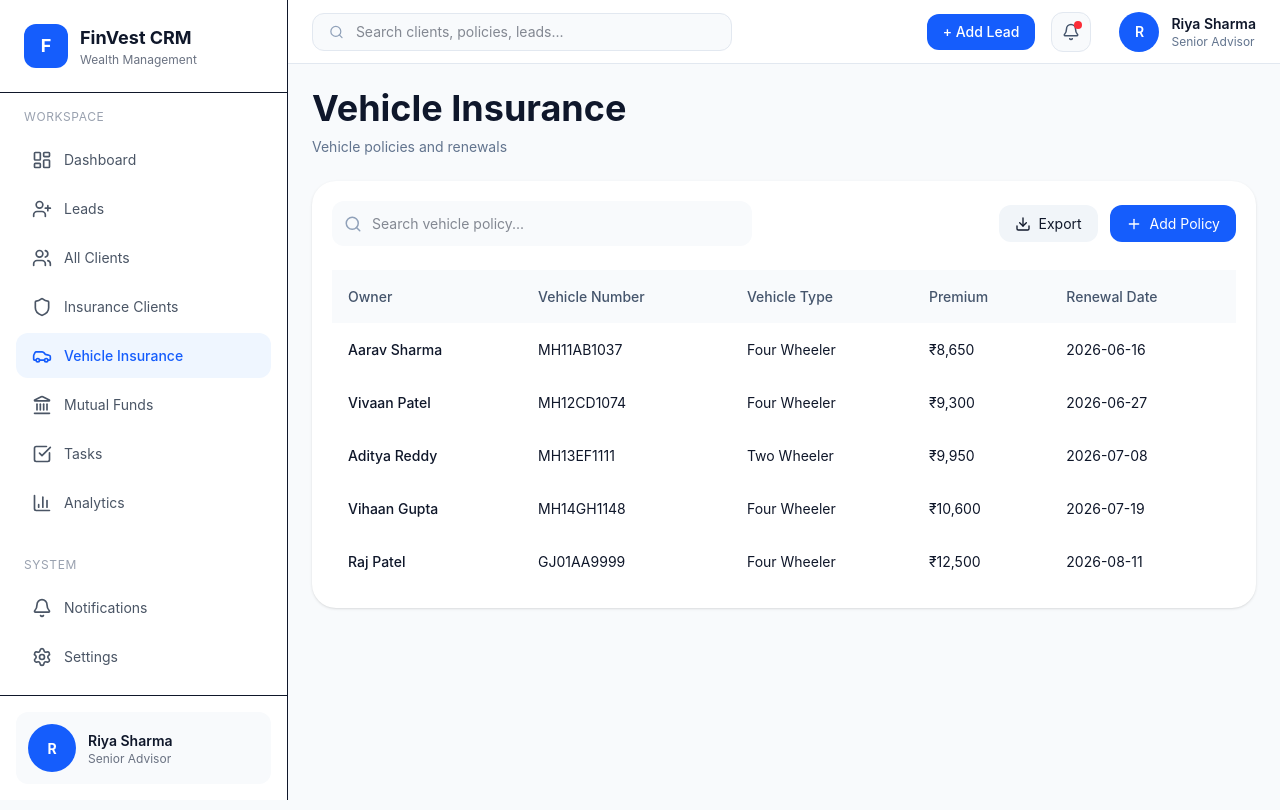
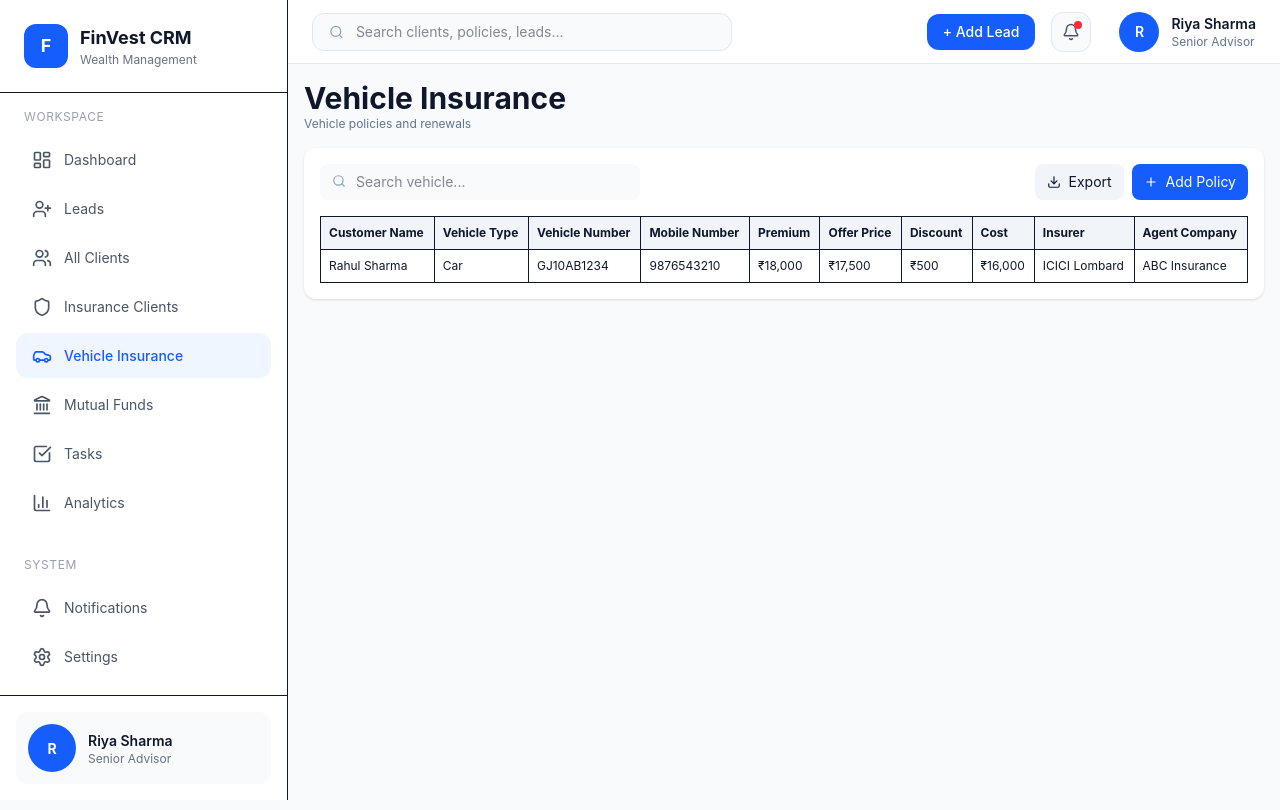
Before and after one commit to RashiFofaria10/crm-front, a React (Vite) app: page /vehicle-insurance in a window 1280 px wide. Shown: the top 810 px of the page. Built offline with nearby package versions, Linux system fonts and the light colour scheme.

Commit message:
Update VehicleInsurance.tsx

```diff
--- a/src/pages/VehicleInsurance.tsx
+++ b/src/pages/VehicleInsurance.tsx
@@ -3,46 +3,44 @@ import { Search, Download, Plus } from "lucide-react";
 
 export default function VehicleInsurance() {
   return (
-    <div className="p-6 bg-slate-50 min-h-screen">
+    <div className="p-4 bg-slate-50 min-h-screen">
 
-      <div className="mb-6">
-        <h1 className="text-4xl font-bold text-slate-900">
+      <div className="mb-4">
+        <h1 className="text-3xl font-bold text-slate-900">
           Vehicle Insurance
         </h1>
 
-        <p className="text-slate-500 mt-2">
+        <p className="text-xs text-slate-500">
           Vehicle policies and renewals
         </p>
       </div>
 
-      <div className="bg-white rounded-3xl shadow-sm p-5">
+      <div className="bg-white rounded-xl shadow-sm p-4">
 
-        <div className="flex justify-between items-center mb-6">
+        <div className="flex justify-between items-center mb-4">
 
-          <div className="relative w-[420px]">
-
+          <div className="relative w-[320px]">
             <Search
-              size={18}
-              className="absolute left-3 top-3.5 text-slate-400"
+              size={14}
+              className="absolute left-3 top-2.5 text-slate-400"
             />
 
             <input
               type="text"
-              placeholder="Search vehicle policy..."
-              className="w-full bg-slate-50 rounded-xl pl-10 py-3 outline-none"
+              placeholder="Search vehicle..."
+              className="w-full bg-slate-50 rounded-lg pl-9 py-2 text-sm outline-none"
             />
-
           </div>
 
-          <div className="flex gap-3">
+          <div className="flex gap-2">
 
-            <button className="bg-slate-100 hover:bg-slate-200 px-4 py-2 rounded-xl flex items-center gap-2 transition">
-              <Download size={16} />
+            <button className="bg-slate-100 px-3 py-2 rounded-lg flex items-center gap-2 text-sm">
+              <Download size={14} />
               Export
             </button>
 
-            <button className="bg-blue-600 hover:bg-blue-700 text-white px-4 py-2 rounded-xl flex items-center gap-2 transition">
-              <Plus size={16} />
+            <button className="bg-blue-600 text-white px-3 py-2 rounded-lg flex items-center gap-2 text-sm">
+              <Plus size={14} />
               Add Policy
             </button>
 
@@ -52,29 +50,49 @@ export default function VehicleInsurance() {
 
         <div className="overflow-x-auto">
 
-          <table className="w-full">
+          <table className="w-full border border-slate-200 text-xs">
 
             <thead>
-              <tr className="bg-slate-50 text-slate-600">
+              <tr className="bg-slate-100">
 
-                <th className="p-4 text-left font-medium">
-                  Owner
+                <th className="border p-2 text-left">
+                  Customer Name
                 </th>
 
-                <th className="p-4 text-left font-medium">
+                <th className="border p-2 text-left">
+                  Vehicle Type
+                </th>
+
+                <th className="border p-2 text-left">
                   Vehicle Number
                 </th>
 
-                <th className="p-4 text-left font-medium">
-                  Vehicle Type
+                <th className="border p-2 text-left">
+                  Mobile Number
                 </th>
 
-                <th className="p-4 text-left font-medium">
+                <th className="border p-2 text-left">
                   Premium
                 </th>
 
-                <th className="p-4 text-left font-medium">
-                  Renewal Date
+                <th className="border p-2 text-left">
+                  Offer Price
+                </th>
+
+                <th className="border p-2 text-left">
+                  Discount
+                </th>
+
+                <th className="border p-2 text-left">
+                  Cost
+                </th>
+
+                <th className="border p-2 text-left">
+                  Insurer
+                </th>
+
+                <th className="border p-2 text-left">
+                  Agent Company
                 </th>
 
               </tr>
@@ -82,36 +100,49 @@ export default function VehicleInsurance() {
 
             <tbody>
 
-              {vehiclePolicies.map((policy) => (
+              <tr>
 
-                <tr
-                  key={policy.id}
-                  className="hover:bg-slate-50 transition"
-                >
+                <td className="border p-2">
+                  Rahul Sharma
+                </td>
 
-                  <td className="p-4 font-medium">
-                    {policy.owner}
-                  </td>
+                <td className="border p-2">
+                  Car
+                </td>
 
-                  <td className="p-4">
-                    {policy.vehicleNumber}
-                  </td>
+                <td className="border p-2">
+                  GJ10AB1234
+                </td>
 
-                  <td className="p-4">
-                    {policy.vehicleType}
-                  </td>
+                <td className="border p-2">
+                  9876543210
+                </td>
 
-                  <td className="p-4">
-                    ₹{policy.premium.toLocaleString()}
-                  </td>
+                <td className="border p-2">
+                  ₹18,000
+                </td>
 
-                  <td className="p-4">
-                    {policy.renewalDate}
-                  </td>
+                <td className="border p-2">
+                  ₹17,500
+                </td>
 
-                </tr>
+                <td className="border p-2">
+                  ₹500
+                </td>
 
-              ))}
+                <td className="border p-2">
+                  ₹16,000
+                </td>
+
+                <td className="border p-2">
+                  ICICI Lombard
+                </td>
+
+                <td className="border p-2">
+                  ABC Insurance
+                </td>
+
+              </tr>
 
             </tbody>
 
```
